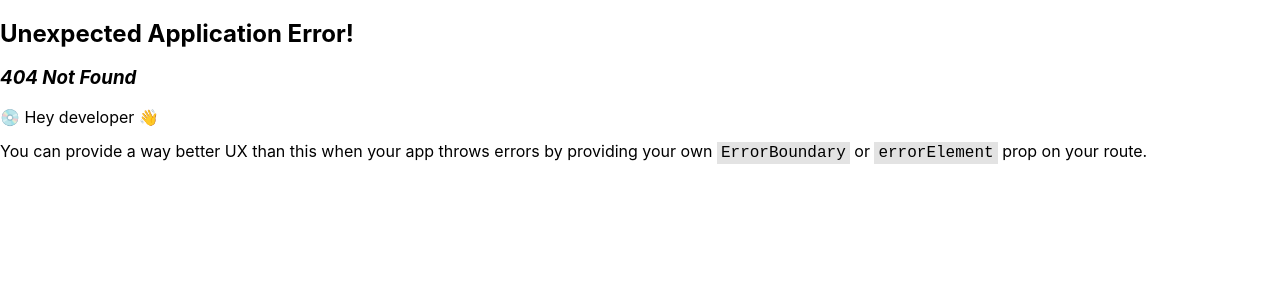
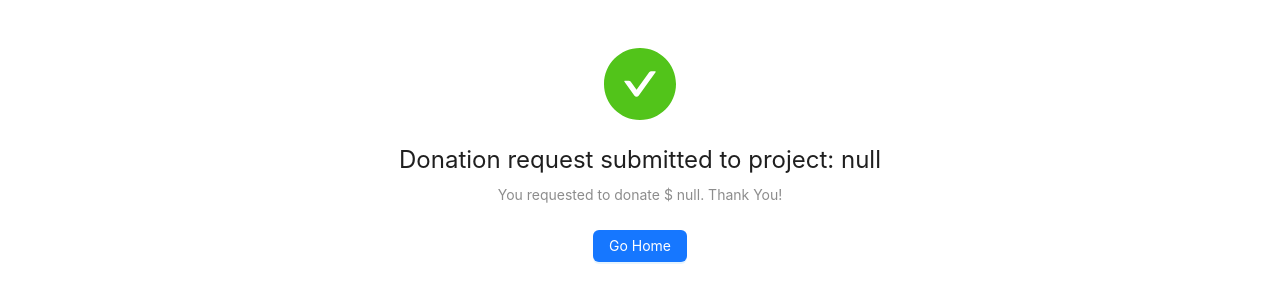
Before and after one commit to Esfan7/DevBook, a React (Create React App) app in the folder client/: page /donation/success in a window 1280 px wide. Before the commit this address had no page. Shown: the top 302 px of the page. Built offline with nearby package versions, Linux system fonts and the light colour scheme.

Commit message:
added donation payment request form and success page

```diff
--- /dev/null
+++ b/client/src/components/pages/DonationSuccessPage.js
@@ -0,0 +1,37 @@
+import React from 'react';
+import { redirect } from 'react-router-dom';
+import { Button, Result } from 'antd';
+import { useNavigate } from "react-router-dom";
+
+
+
+const DonationSuccessPage = () => {
+        const queryParameters = new URLSearchParams(window.location.search)
+
+        const projectTitle = queryParameters.get('projectTitle');
+        const dollarAmount = queryParameters.get('dollarAmount');
+        const title = `Donation request submitted to project: ${projectTitle}`;
+        const subtitle = `You requested to donate $ ${dollarAmount}. Thank You!`
+        let navigate = useNavigate();
+
+        const handleButtonClick = () => {
+            return navigate('/');
+        };
+
+        return (
+            <Result
+                status="success"
+                title={title}
+                subTitle={subtitle}
+                extra={[
+                <Button type="primary" key="console" onClick={() => handleButtonClick()}>
+                    Go Home
+                </Button>,
+                ]}
+            />
+        )
+
+};
+
+
+export default DonationSuccessPage;
--- a/client/src/components/pages/ProjectPage.js
+++ b/client/src/components/pages/ProjectPage.js
@@ -29,8 +29,9 @@ const ProjectPage = ({projects}) => {
     const loading = false;
 
     const handlePayment = () => {
-        const donationAmount= document.getElementById('dollarAmountInput').value
-        if(donationAmount !== null){
+        const donationAmount= document.getElementById('dollarAmountInput').value;
+        console.log(typeof donationAmount)
+        if(donationAmount !== ''){
             setShowNotification(true);
         }
     }
@@ -69,17 +70,19 @@ const ProjectPage = ({projects}) => {
                     </Space>
                     <Button type="primary" onClick={() => showDrawer()}>Donate</Button>
                     <Drawer title="Donate" placement="right" onClose={onClose} open={open}>
-                        <form id="donationForm">
+                        <form id="donationForm" action='/donation/success'>
                             <p>Enter donation amount below</p><br></br>
                             <p>{project.title}</p>
                             <p>Funding Gloal: {project.fundingGoal}</p>
                             <p>Only ${project.fundingGoal-project.donations} more to meet the goal! </p>
-                            <label for = "dollarAmount">$ </label>
-                            <input type="number" name="dollarAmount" id="dollarAmountInput" required/>
-                            <button type="submit" onClick={()=>handlePayment()}>Submit Payment Request</button>
+                            <label htmlFor = "dollarAmount">$ </label>
+                            <input type="text" name="dollarAmount" id="dollarAmountInput" required pattern="^[1-9]\d*(\.\d+)?$"/>
+                            <p>*positive number only</p>
+                            <Button htmlType="submit" type="primary" onClick={()=>handlePayment()}>Submit Payment Request</Button>
                             {
                                 showNotification ? <p>Submitted!</p> : null
                             }
+                            <input type="text" name="projectTitle" id="projectTitle" defaultValue={project.title} style={{visibility:"hidden"}} />
                         </form>
 
                     </Drawer>
```
Also changed, not shown: client/src/index.js (+9 -0 lines), client/public/manifest.json, client/src/components/pages/donation-page.js (deleted).
